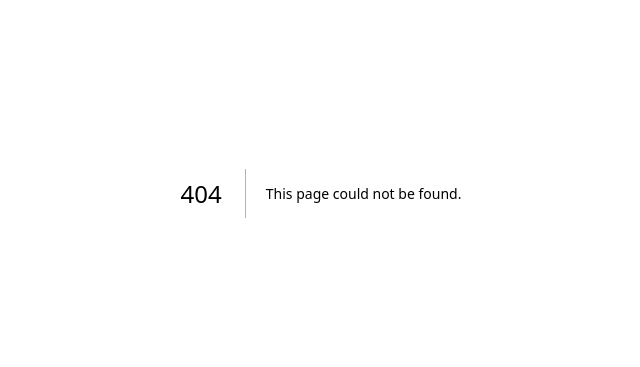
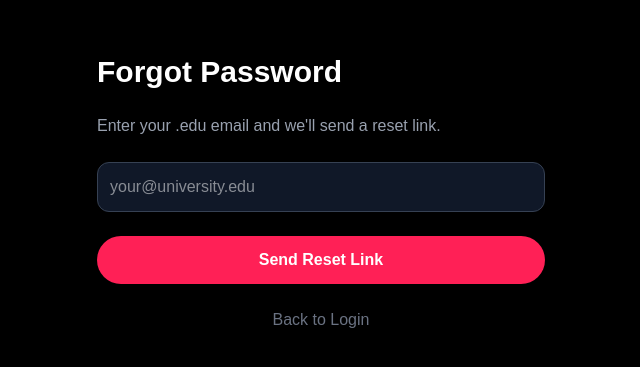
Before and after one commit to fs719/conexxa, a Next.js app: page /forgot-password in a window 1280 px wide. Before the commit this address had no page. Shown: the part 207-574 px from the top of the page, without its empty margins (319-959 px from the left). Built offline with nearby package versions, Linux system fonts and the light colour scheme; no server answers.

Commit message:
Add forgot password and reset password flow

```diff
--- /dev/null
+++ b/app/forgot-password/page.tsx
@@ -0,0 +1,58 @@
+'use client'
+import { useState } from 'react'
+import { supabase } from '@/lib/supabase'
+import { useRouter } from 'next/navigation'
+
+export default function ForgotPassword() {
+  const router = useRouter()
+  const [email, setEmail] = useState('')
+  const [sent, setSent] = useState(false)
+  const [error, setError] = useState('')
+  const [loading, setLoading] = useState(false)
+
+  const handleReset = async () => {
+    if (!email.endsWith('.edu')) { setError('Please use your .edu email.'); return }
+    setLoading(true)
+    const { error } = await supabase.auth.resetPasswordForEmail(email, {
+      redirectTo: 'https://conexxa-one.vercel.app/reset-password',
+    })
+    if (error) { setError(error.message); setLoading(false); return }
+    setSent(true)
+    setLoading(false)
+  }
+
+  if (sent) return (
+    <main className="min-h-screen bg-black text-white flex items-center justify-center p-4">
+      <div className="text-center space-y-4">
+        <div className="text-6xl">📧</div>
+        <h1 className="text-2xl font-bold">Check your email</h1>
+        <p className="text-gray-400">We sent a password reset link to {email}</p>
+        <button onClick={() => router.push('/login')}
+          className="bg-rose-500 hover:bg-rose-600 px-8 py-3 rounded-full font-semibold transition">
+          Back to Login
+        </button>
+      </div>
+    </main>
+  )
+
+  return (
+    <main className="min-h-screen bg-black text-white flex items-center justify-center p-4">
+      <div className="w-full max-w-md space-y-6">
+        <h1 className="text-3xl font-bold">Forgot Password</h1>
+        <p className="text-gray-400">Enter your .edu email and we'll send a reset link.</p>
+        <input type="email" placeholder="your@university.edu" value={email}
+          onChange={e => setEmail(e.target.value)}
+          className="w-full bg-gray-900 border border-gray-700 rounded-xl p-3 text-white"
+        />
+        {error && <p className="text-red-500">{error}</p>}
+        <button onClick={handleReset}
+          className="w-full bg-rose-500 hover:bg-rose-600 py-3 rounded-full font-semibold transition">
+          {loading ? 'Sending...' : 'Send Reset Link'}
+        </button>
+        <button onClick={() => router.push('/login')} className="w-full text-gray-500 hover:text-white transition">
+          Back to Login
+        </button>
+      </div>
+    </main>
+  )
+}
--- a/app/login/page.tsx
+++ b/app/login/page.tsx
@@ -41,6 +41,9 @@ export default function Login() {
           Don't have an account?{' '}
           <Link href="/signup" className="text-rose-500 hover:underline">Sign Up</Link>
         </p>
+        <p className="text-center text-gray-400">
+          <Link href="/forgot-password" className="text-rose-500 hover:underline">Forgot password?</Link>
+        </p>
       </div>
     </main>
   )
--- /dev/null
+++ b/app/reset-password/page.tsx
@@ -0,0 +1,51 @@
+'use client'
+import { useState } from 'react'
+import { supabase } from '@/lib/supabase'
+import { useRouter } from 'next/navigation'
+
+export default function ResetPassword() {
+  const router = useRouter()
+  const [password, setPassword] = useState('')
+  const [error, setError] = useState('')
+  const [loading, setLoading] = useState(false)
+  const [done, setDone] = useState(false)
+
+  const handleReset = async () => {
+    if (password.length < 6) { setError('Password must be at least 6 characters.'); return }
+    setLoading(true)
+    const { error } = await supabase.auth.updateUser({ password })
+    if (error) { setError(error.message); setLoading(false); return }
+    setDone(true)
+    setLoading(false)
+  }
+
+  if (done) return (
+    <main className="min-h-screen bg-black text-white flex items-center justify-center p-4">
+      <div className="text-center space-y-4">
+        <div className="text-6xl">✅</div>
+        <h1 className="text-2xl font-bold">Password updated!</h1>
+        <button onClick={() => router.push('/dashboard')}
+          className="bg-rose-500 hover:bg-rose-600 px-8 py-3 rounded-full font-semibold transition">
+          Go to Dashboard
+        </button>
+      </div>
+    </main>
+  )
+
+  return (
+    <main className="min-h-screen bg-black text-white flex items-center justify-center p-4">
+      <div className="w-full max-w-md space-y-6">
+        <h1 className="text-3xl font-bold">Reset Password</h1>
+        <input type="password" placeholder="New password" value={password}
+          onChange={e => setPassword(e.target.value)}
+          className="w-full bg-gray-900 border border-gray-700 rounded-xl p-3 text-white"
+        />
+        {error && <p className="text-red-500">{error}</p>}
+        <button onClick={handleReset}
+          className="w-full bg-rose-500 hover:bg-rose-600 py-3 rounded-full font-semibold transition">
+          {loading ? 'Updating...' : 'Update Password'}
+        </button>
+      </div>
+    </main>
+  )
+}
```
